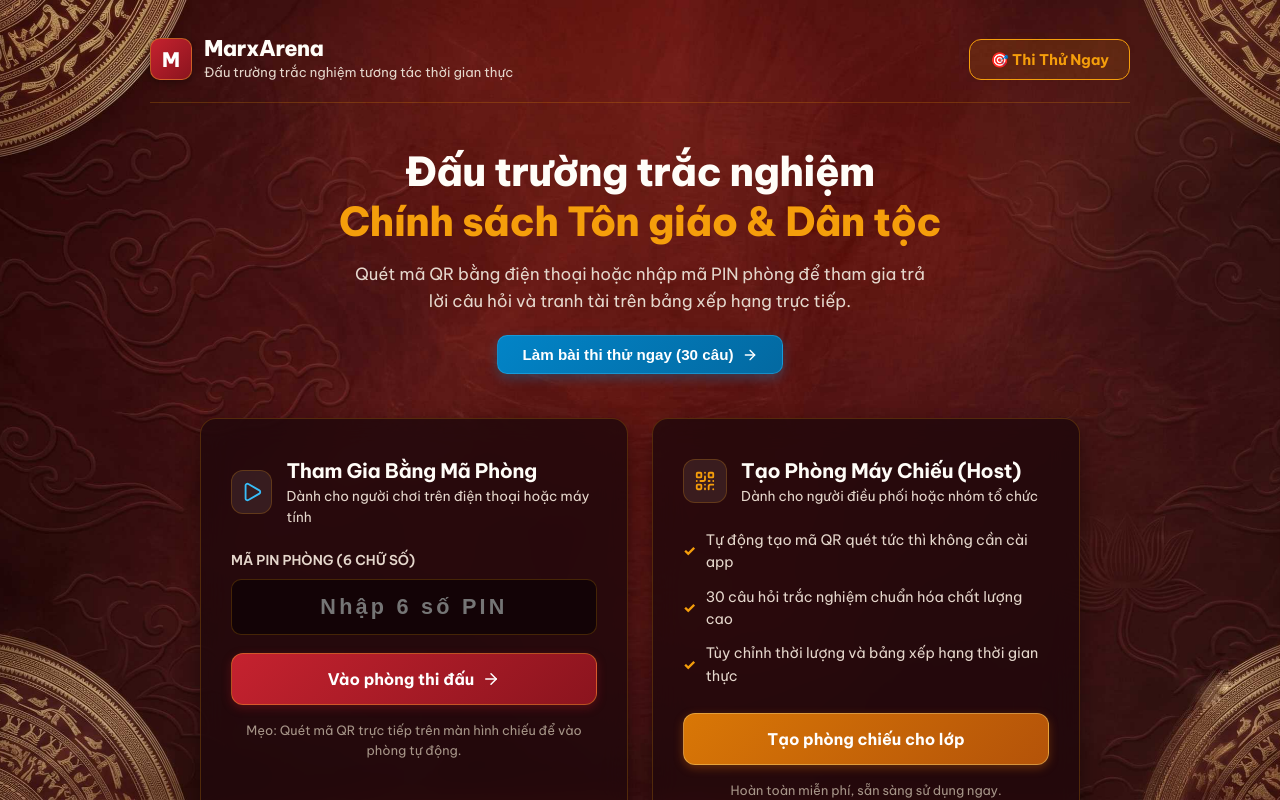
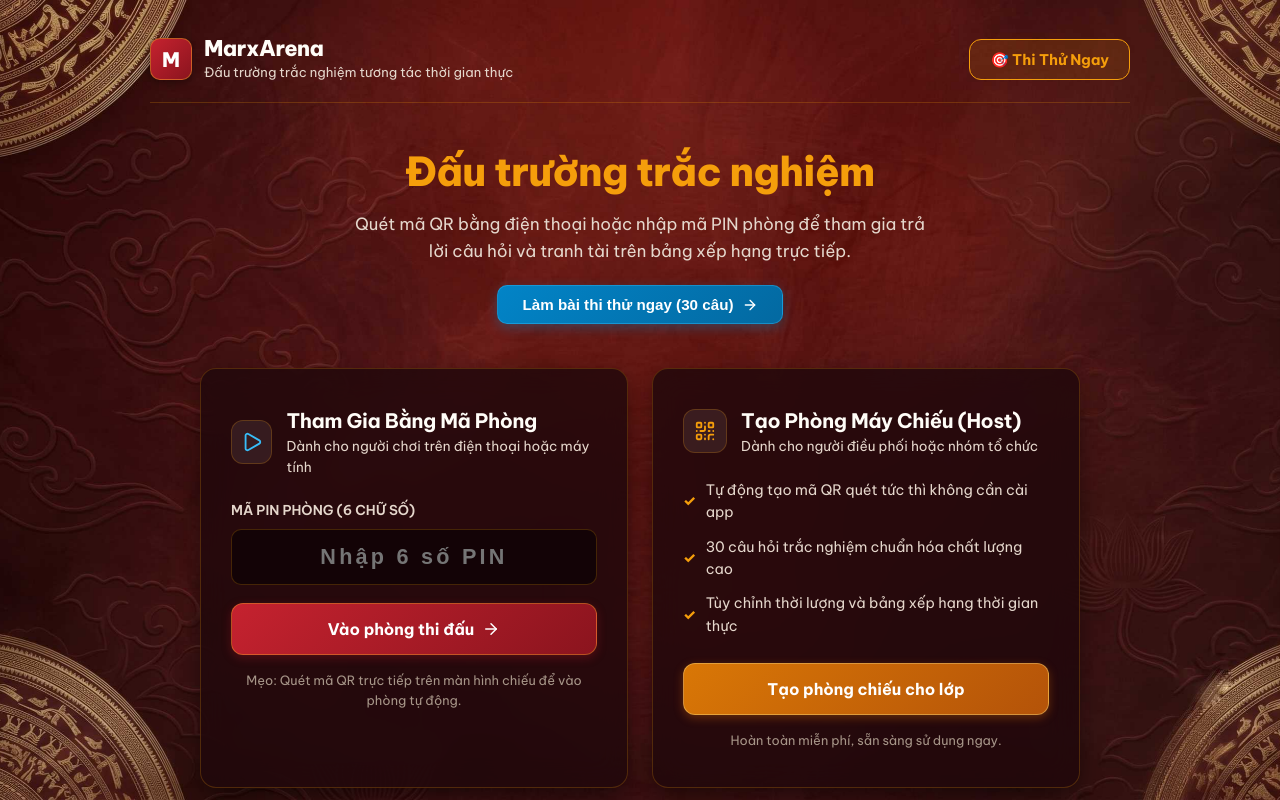
Before and after one commit to iam2ndtony/ArenaGame, a Next.js app: page / in a window 1280 px wide. Shown: the top 800 px of the page. Built offline with nearby package versions, Linux system fonts and the light colour scheme.

Commit message:
style: update homepage hero headline to single line gold text

```diff
--- a/src/app/page.tsx
+++ b/src/app/page.tsx
@@ -88,8 +88,7 @@
       {/* Hero Section */}
       <div style={{ textAlign: 'center', margin: '20px auto 44px', maxWidth: '720px' }}>
         <h1 style={{ fontSize: '2.5rem', fontWeight: '800', lineHeight: 1.25, marginBottom: '14px', color: 'var(--text-primary)' }}>
-          Đấu trường trắc nghiệm <br />
-          <span style={{ color: 'var(--accent-gold)' }}>Chính sách Tôn giáo & Dân tộc</span>
+          <span style={{ color: 'var(--accent-gold)' }}>Đấu trường trắc nghiệm</span>
         </h1>
         <p style={{ fontSize: '1.05rem', color: 'var(--text-secondary)', lineHeight: 1.6, maxWidth: '580px', margin: '0 auto 20px' }}>
           Quét mã QR bằng điện thoại hoặc nhập mã PIN phòng để tham gia trả lời câu hỏi và tranh tài trên bảng xếp hạng trực tiếp.
```
